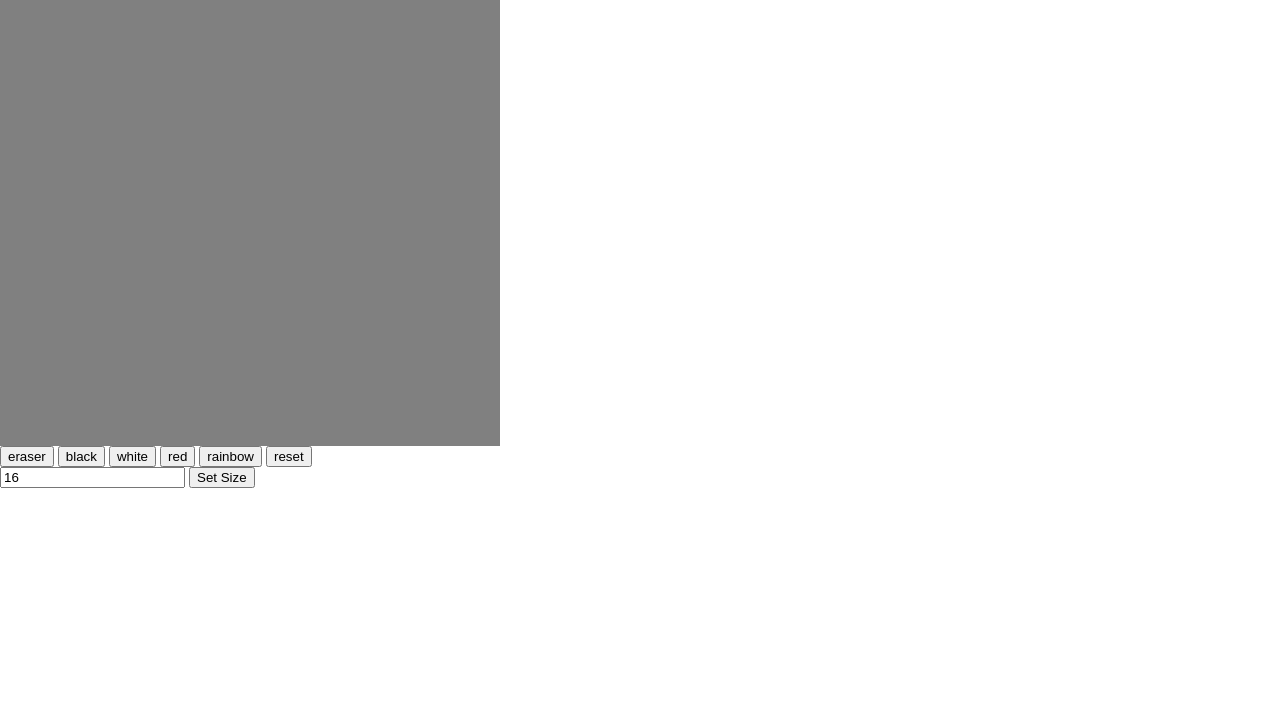
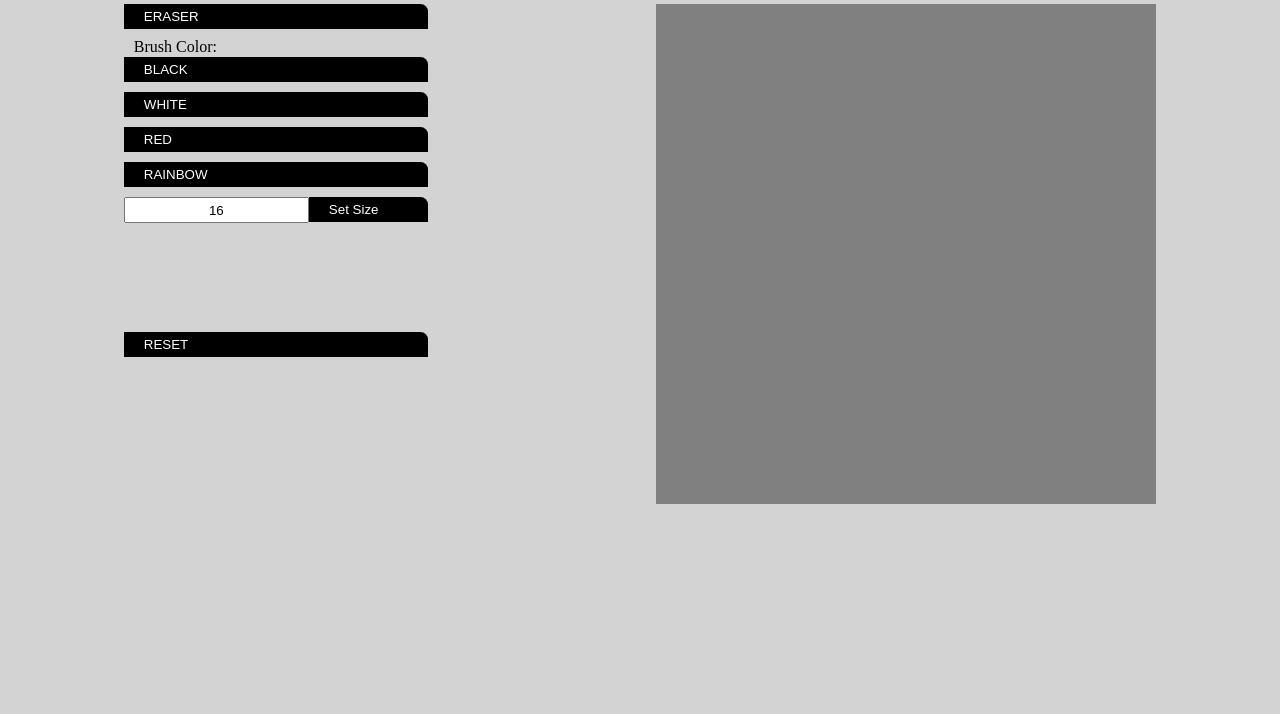
Before and after one commit to matt-cf/Etch-A-Sketch, a plain HTML site: page index.html in a window 1280 px wide. Shown: the part 86-800 px from the top of the page. Drawn offline with Linux system fonts and the light colour scheme.

Commit message:
improved UI and styling

```diff
--- a/index.html
+++ b/index.html
@@ -9,24 +9,31 @@
     <link rel="stylesheet" href="./reset.css">
 </head>
 <body>
-    <div class = "title">Etch-A-Sketch</h1>
+    <div class="header">
+        <div class="title">Etch-A-Sketch</div>
+        <div class="status">Coloring</div>
+    </div>
     <div class="content">
-        <div class="status">Coloring</div>
         <div class="board"></div>
-        <div class="buttons">
-            <button onclick="changeColor('grey')">eraser</button>
-            <button onclick="changeColor('black')">black</button>
-            <button onclick="changeColor('white')">white</button>
-            <button onclick="changeColor('red')">red</button>
-            <button onclick="changeColor('rainbow')">rainbow</button>
-            <button onclick="resetBoard()">reset</button>
+        <div class="panel">
+            <div class="buttons">
+                <button id='eraser' onclick="changeColor('grey')">ERASER</button>
+                <div class="label">Brush Color:</div>
+                <button onclick="changeColor('black')">BLACK</button>
+                <button onclick="changeColor('white')">WHITE</button>
+                <button onclick="changeColor('red')">RED</button>
+                <button onclick="changeColor('rainbow')">RAINBOW</button>
+            </div>
+            <div class="resizePanel">
+                <input id='inputBox' type="text"
+                placeholder="Size of Board"
+                value = "16"
+                onchange="changeSize(this.value)"/>
+                <button id="setSizeBtn">Set Size</button>
+            </div>
+            <button id='resetBtn' class="buttons" onclick="resetBoard()">RESET</button>
         </div>
     </div>
-        <input type="text"
-        placeholder="Size of Board"
-        value = "16"
-        onchange="changeSize(this.value)" />
-        <button>Set Size</button>
     <script src="script.js" defer></script>
 </body>
 </html>
--- a/script.js
+++ b/script.js
@@ -13,7 +13,7 @@ function createBoard(size) {
         square.addEventListener('mouseover', colorDraw)
         square.style.backgroundColor = 'grey';
         square.className = "square";
-        board.insertAdjacentElement("beforeend", square);
+        board.appendChild(square);
     }
 }
 
@@ -48,8 +48,8 @@ function resetBoard() {
     squares.forEach((div) => div.style.backgroundColor = 'grey');
 }
 
-document.querySelector('body').addEventListener('click', (e) => {
-    if(e.target.tagName != 'BUTTON') {
+document.querySelector('.board').addEventListener('click', (e) => {
+    if(e.target.tagName = 'BUTTON') {
         click = !click;
         if(click) {
             document.querySelector('.status').textContent = 'Coloring'
--- a/styles.css
+++ b/styles.css
@@ -1,3 +1,105 @@
+@font-face {
+    font-family: bauhaus93;
+    src: url(./fonts/BAUHS93.ttf);
+    font-family: brushItalic;
+    src: url(./fonts/BRUSHSCI.ttf);
+}
+
+@font-face {
+    font-family: brushItalic;
+    src: url(./fonts/BRUSHSCI.ttf);
+}
+
+@font-face {
+    font-family: myriadPro;
+    src: url(./fonts/MYRIADPRO-REGULAR.OTF);
+}
+
+body {
+    font-family: myriadPro;
+    display: flex;
+    flex-direction: column;
+    margin:0;
+    min-width: 200px;
+    background-color: lightgrey;
+}
+
+.title {
+    font-family: bauhaus93;
+    padding-left: 100px;
+}
+
+.status {
+    font-family: brushItalic;
+    padding-right: 100px;
+}
+
+.header {
+    background-color: black;
+    color: white;
+    display: flex;
+    flex: auto;
+    justify-content: space-between;
+    padding: 15px 70px;
+    font-size: 50px;
+}
+
+.content {
+    display: flex;
+    flex-direction: row-reverse;
+    justify-content: space-around;
+    margin-left: 10px;
+    margin-right: 10px;
+    margin-top: 10px;
+}
+
+.buttons {
+    display:flex;
+    flex-direction: column;
+}
+
+button {
+    display: flex;
+    border-top-right-radius: 7.5px;
+    background-color: black;
+    color: white;
+    padding-left: 20px;
+    padding-right: 50px;
+    margin-bottom: 10px;
+    padding-top: 5px;
+    padding-bottom: 5px;
+    border: 0px;
+}
+
+.label {
+    display: flex;
+    border-top-right-radius: 7.5px;
+    padding-left: 10px;
+    padding-right: 50px;
+    margin-bottom: 2px;
+}
+
+#eraser {
+    margin-bottom: 10px;
+}
+
+#resetBtn {
+    margin-top: 100px;
+    width: 100%;
+}
+
+#inputBox {
+    height: 20px;
+    text-align: center;
+}
+
+.resizePanel {
+    display: flex;
+    flex-direction: row;
+
+}
+
+
 .board {
     display: grid;
     height: 500px;
```
Also changed, not shown: fonts/BAUHS93.ttf (added), fonts/BRUSHSCI.ttf (added), fonts/Bauhaus 93 Regular.ttf (added), fonts/MYRIADPRO-BOLD.OTF (added), fonts/MYRIADPRO-BOLDCOND.OTF (added), fonts/MYRIADPRO-BOLDCONDIT.OTF (added), fonts/MYRIADPRO-BOLDIT.OTF (added), fonts/MYRIADPRO-COND.OTF (added), fonts/MYRIADPRO-CONDIT.OTF (added), fonts/MYRIADPRO-REGULAR.OTF (added), fonts/MYRIADPRO-SEMIBOLD.OTF (added), fonts/MYRIADPRO-SEMIBOLDIT.OTF (added), fonts/MyriadPro-Light.otf (added).
